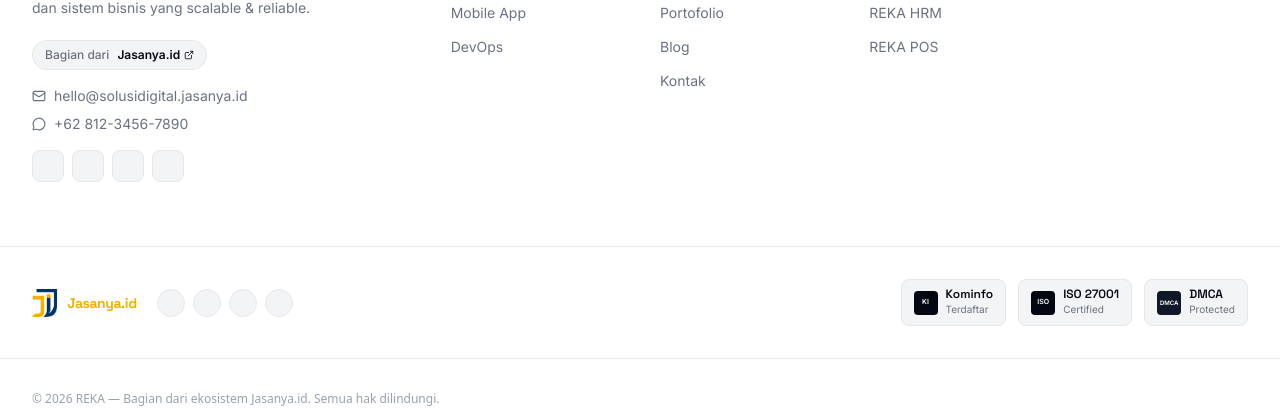
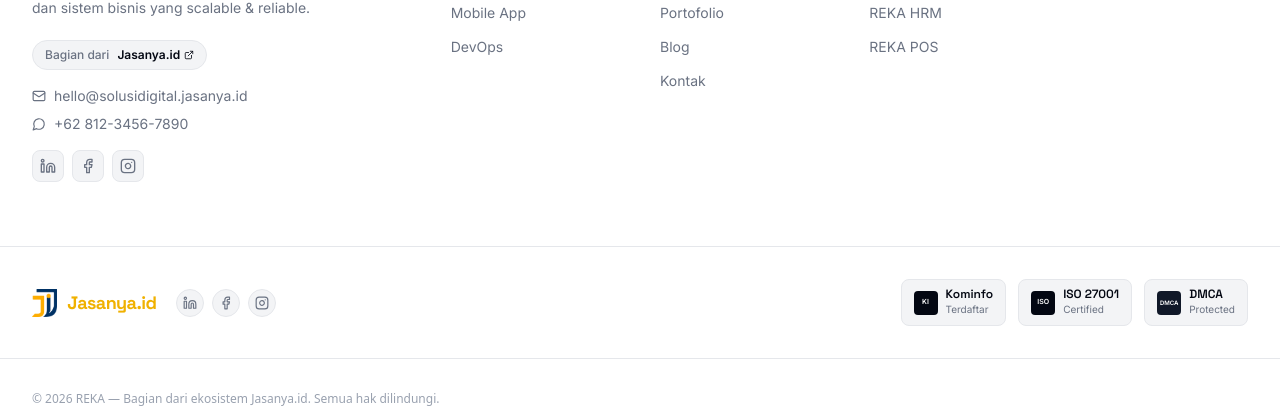
Before and after one commit to PRODUCT-JASANYA-TECKNOLOGY/REKA-Company-Profile, a Laravel app: page / in a window 1280 px wide. Shown: the part 5497-5907 px from the top of the page. Run offline with Laravel 12, Linux system fonts and the light colour scheme; style sheets or scripts are compiled from the project's sources.

Commit message:
fixing icon logo di footer

```diff
--- a/resources/views/components/footer.blade.php
+++ b/resources/views/components/footer.blade.php
@@ -10,38 +10,77 @@
                 <div
                     class="inline-flex items-center gap-2 px-3 py-1.5 rounded-full text-xs font-medium bg-gray-100 text-gray-500 border border-gray-200 mb-4">
                     Bagian dari <a href="https://jasanya.id" target="_blank"
-                        class="font-semibold text-gray-950 flex items-center gap-1">Jasanya.id <i
-                            data-lucide="external-link" class="w-2.5 h-2.5"></i></a></div>
+                        class="font-semibold text-gray-950 flex items-center gap-1">Jasanya.id
+                        <svg xmlns="http://www.w3.org/2000/svg" width="14" height="14" viewBox="0 0 24 24"
+                            fill="none" stroke="currentColor" stroke-width="2" stroke-linecap="round"
+                            stroke-linejoin="round" class="w-2.5 h-2.5">
+                            <path d="M18 13v6a2 2 0 0 1-2 2H5a2 2 0 0 1-2-2V8a2 2 0 0 1 2-2h6" />
+                            <polyline points="15 3 21 3 21 9" />
+                            <line x1="10" x2="21" y1="14" y2="3" />
+                        </svg>
+                    </a></div>
                 <div class="flex flex-col gap-2 mb-4">
                     <a href="mailto:hello@solusidigital.jasanya.id"
-                        class="text-sm text-gray-500 hover:text-gray-950 transition-colors flex items-center gap-2"><i
-                            data-lucide="mail" class="w-3.5 h-3.5"></i>hello@solusidigital.jasanya.id</a>
+                        class="text-sm text-gray-500 hover:text-gray-950 transition-colors flex items-center gap-2">
+                        <svg xmlns="http://www.w3.org/2000/svg" width="14" height="14" viewBox="0 0 24 24"
+                            fill="none" stroke="currentColor" stroke-width="2" stroke-linecap="round"
+                            stroke-linejoin="round" class="w-3.5 h-3.5">
+                            <rect width="20" height="16" x="2" y="4" rx="2" />
+                            <path d="m22 7-8.97 5.7a1.94 1.94 0 0 1-2.06 0L2 7" />
+                        </svg>
+                        hello@solusidigital.jasanya.id</a>
                     <a href="https://wa.me/6281234567890"
-                        class="text-sm text-gray-500 hover:text-gray-950 transition-colors flex items-center gap-2"><i
-                            data-lucide="message-circle" class="w-3.5 h-3.5"></i>+62 812-3456-7890</a>
+                        class="text-sm text-gray-500 hover:text-gray-950 transition-colors flex items-center gap-2">
+                        <svg xmlns="http://www.w3.org/2000/svg" width="14" height="14" viewBox="0 0 24 24"
+                            fill="none" stroke="currentColor" stroke-width="2" stroke-linecap="round"
+                            stroke-linejoin="round" class="w-3.5 h-3.5">
+                            <path d="M7.9 20A9 9 0 1 0 4 16.1L2 22Z" />
+                        </svg>
+                        +62 812-3456-7890</a>
                 </div>
                 <div class="flex gap-2">
                     <a href="#"
                         class="w-8 h-8 rounded-lg flex items-center justify-center bg-gray-100 text-gray-500 border border-gray-200 hover:bg-gray-950 hover:text-white transition-colors"
-                        aria-label="Github"><i data-lucide="github" class="w-4 h-4"></i></a>
+                        aria-label="Linkedin">
+                        <svg xmlns="http://www.w3.org/2000/svg" width="16" height="16" viewBox="0 0 24 24"
+                            fill="none" stroke="currentColor" stroke-width="2" stroke-linecap="round"
+                            stroke-linejoin="round" class="w-4 h-4">
+                            <path d="M16 8a6 6 0 0 1 6 6v7h-4v-7a2 2 0 0 0-2-2 2 2 0 0 0-2 2v7h-4v-7a6 6 0 0 1 6-6z" />
+                            <rect width="4" height="12" x="2" y="9" />
+                            <circle cx="4" cy="4" r="2" />
+                        </svg>
+                    </a>
                     <a href="#"
                         class="w-8 h-8 rounded-lg flex items-center justify-center bg-gray-100 text-gray-500 border border-gray-200 hover:bg-gray-950 hover:text-white transition-colors"
-                        aria-label="Linkedin"><i data-lucide="linkedin" class="w-4 h-4"></i></a>
+                        aria-label="Facebook">
+                        <svg xmlns="http://www.w3.org/2000/svg" width="16" height="16" viewBox="0 0 24 24"
+                            fill="none" stroke="currentColor" stroke-width="2" stroke-linecap="round"
+                            stroke-linejoin="round" class="w-4 h-4">
+                            <path d="M18 2h-3a5 5 0 0 0-5 5v3H7v4h3v8h4v-8h3l1-4h-4V7a1 1 0 0 1 1-1h3z" />
+                        </svg>
+                    </a>
                     <a href="#"
                         class="w-8 h-8 rounded-lg flex items-center justify-center bg-gray-100 text-gray-500 border border-gray-200 hover:bg-gray-950 hover:text-white transition-colors"
-                        aria-label="Instagram"><i data-lucide="instagram" class="w-4 h-4"></i></a>
-                    <a href="#"
-                        class="w-8 h-8 rounded-lg flex items-center justify-center bg-gray-100 text-gray-500 border border-gray-200 hover:bg-gray-950 hover:text-white transition-colors"
-                        aria-label="Twitter"><i data-lucide="twitter" class="w-4 h-4"></i></a>
+                        aria-label="Instagram">
+                        <svg xmlns="http://www.w3.org/2000/svg" width="16" height="16" viewBox="0 0 24 24"
+                            fill="none" stroke="currentColor" stroke-width="2" stroke-linecap="round"
+                            stroke-linejoin="round" class="w-4 h-4">
+                            <rect width="20" height="20" x="2" y="2" rx="5" ry="5" />
+                            <path d="M16 11.37A4 4 0 1 1 12.63 8 4 4 0 0 1 16 11.37z" />
+                            <line x1="17.5" x2="17.51" y1="6.5" y2="6.5" />
+                        </svg>
+                    </a>
                 </div>
             </div>
             <div>
                 <h4 class="font-grotesk text-sm font-semibold mb-4">Layanan</h4>
                 <ul class="flex flex-col gap-2.5 list-none">
                     <li><a href="{{ route('layanan') }}"
-                            class="text-sm text-gray-500 hover:text-gray-950 transition-colors">Custom Software</a></li>
+                            class="text-sm text-gray-500 hover:text-gray-950 transition-colors">Custom Software</a>
+                    </li>
                     <li><a href="{{ route('layanan') }}"
-                            class="text-sm text-gray-500 hover:text-gray-950 transition-colors">Web Development</a></li>
+                            class="text-sm text-gray-500 hover:text-gray-950 transition-colors">Web Development</a>
+                    </li>
                     <li><a href="{{ route('layanan') }}"
                             class="text-sm text-gray-500 hover:text-gray-950 transition-colors">Mobile App</a></li>
                     <li><a href="{{ route('layanan') }}"
@@ -85,21 +124,40 @@
             <div class="flex items-center gap-5 flex-wrap">
                 <div class="flex items-center gap-2.5">
                     <img src="{{ asset('images/jasanya.png') }}" alt="Jasanya" class="h-7 w-auto" />
-                    <span class="font-grotesk text-sm font-bold text-yellow-500 tracking-[-0.03em]">Jasanya.id</span>
+                    <span class="font-grotesk text-lg font-bold text-yellow-500 tracking-[-0.03em]">Jasanya.id</span>
                 </div>
                 <div class="flex gap-2">
                     <a href="#"
-                        class="w-7 h-7 rounded-full flex items-center justify-center bg-gray-100 border border-gray-200 text-gray-500 hover:bg-gray-300 transition-colors"><i
-                            data-lucide="linkedin" class="w-3 h-3"></i></a>
+                        class="w-7 h-7 rounded-full flex items-center justify-center bg-gray-100 border border-gray-200 text-gray-500 hover:bg-gray-300 transition-colors"
+                        aria-label="Linkedin">
+                        <svg xmlns="http://www.w3.org/2000/svg" width="14" height="14" viewBox="0 0 24 24"
+                            fill="none" stroke="currentColor" stroke-width="2" stroke-linecap="round"
+                            stroke-linejoin="round" class="w-3.5 h-3.5">
+                            <path d="M16 8a6 6 0 0 1 6 6v7h-4v-7a2 2 0 0 0-2-2 2 2 0 0 0-2 2v7h-4v-7a6 6 0 0 1 6-6z" />
+                            <rect width="4" height="12" x="2" y="9" />
+                            <circle cx="4" cy="4" r="2" />
+                        </svg>
+                    </a>
                     <a href="#"
-                        class="w-7 h-7 rounded-full flex items-center justify-center bg-gray-100 border border-gray-200 text-gray-500 hover:bg-gray-300 transition-colors"><i
-                            data-lucide="instagram" class="w-3 h-3"></i></a>
+                        class="w-7 h-7 rounded-full flex items-center justify-center bg-gray-100 border border-gray-200 text-gray-500 hover:bg-gray-300 transition-colors"
+                        aria-label="Facebook">
+                        <svg xmlns="http://www.w3.org/2000/svg" width="14" height="14" viewBox="0 0 24 24"
+                            fill="none" stroke="currentColor" stroke-width="2" stroke-linecap="round"
+                            stroke-linejoin="round" class="w-3.5 h-3.5">
+                            <path d="M18 2h-3a5 5 0 0 0-5 5v3H7v4h3v8h4v-8h3l1-4h-4V7a1 1 0 0 1 1-1h3z" />
+                        </svg>
+                    </a>
                     <a href="#"
-                        class="w-7 h-7 rounded-full flex items-center justify-center bg-gray-100 border border-gray-200 text-gray-500 hover:bg-gray-300 transition-colors"><i
-                            data-lucide="twitter" class="w-3 h-3"></i></a>
-                    <a href="#"
-                        class="w-7 h-7 rounded-full flex items-center justify-center bg-gray-100 border border-gray-200 text-gray-500 hover:bg-gray-300 transition-colors"><i
-                            data-lucide="github" class="w-3 h-3"></i></a>
+                        class="w-7 h-7 rounded-full flex items-center justify-center bg-gray-100 border border-gray-200 text-gray-500 hover:bg-gray-300 transition-colors"
+                        aria-label="Instagram">
+                        <svg xmlns="http://www.w3.org/2000/svg" width="14" height="14" viewBox="0 0 24 24"
+                            fill="none" stroke="currentColor" stroke-width="2" stroke-linecap="round"
+                            stroke-linejoin="round" class="w-3.5 h-3.5">
+                            <rect width="20" height="20" x="2" y="2" rx="5" ry="5" />
+                            <path d="M16 11.37A4 4 0 1 1 12.63 8 4 4 0 0 1 16 11.37z" />
+                            <line x1="17.5" x2="17.51" y1="6.5" y2="6.5" />
+                        </svg>
+                    </a>
                 </div>
             </div>
             <div class="flex items-center gap-3 flex-wrap">
```
